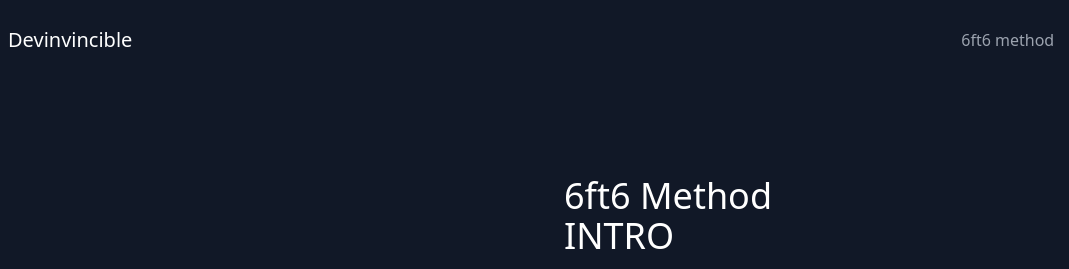
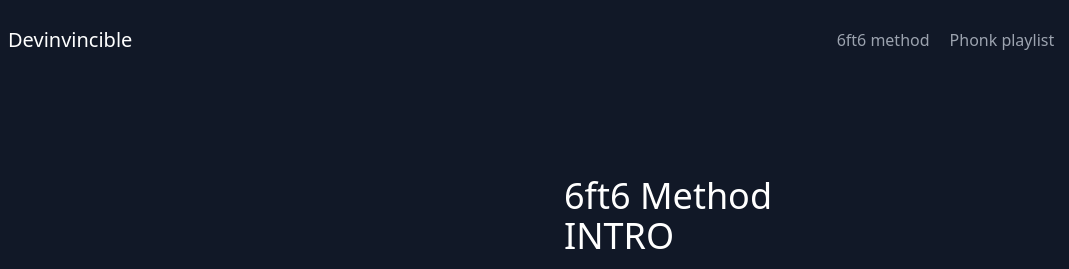
Before and after one commit to DivyanshuTripathiCoder/devinvincible, a plain HTML site: page index.html in a window 1280 px wide. Shown: the top 269 px of the page, 64-1133 px from the left. Drawn offline with nearby package versions, Linux system fonts and the light colour scheme.

Commit message:
Update index.html

```diff
--- a/index.html
+++ b/index.html
@@ -43,6 +43,7 @@
           </a>
           <nav class="md:ml-auto flex flex-wrap items-center text-base justify-center">
             <a href="index.html" class="mr-5 hover:text-gray-900">6ft6 method</a>
+            <a href="workout.html" class="mr-5 hover:text-gray-900">Phonk playlist</a>
 <!--             <a href="" class="mr-5 hover:text-gray-900">New video Link</a>
             <a href="" class="mr-5 hover:text-gray-900">New video Link</a>
             <a href="" class="mr-5 hover:text-gray-900">New video Link</a> -->
```
